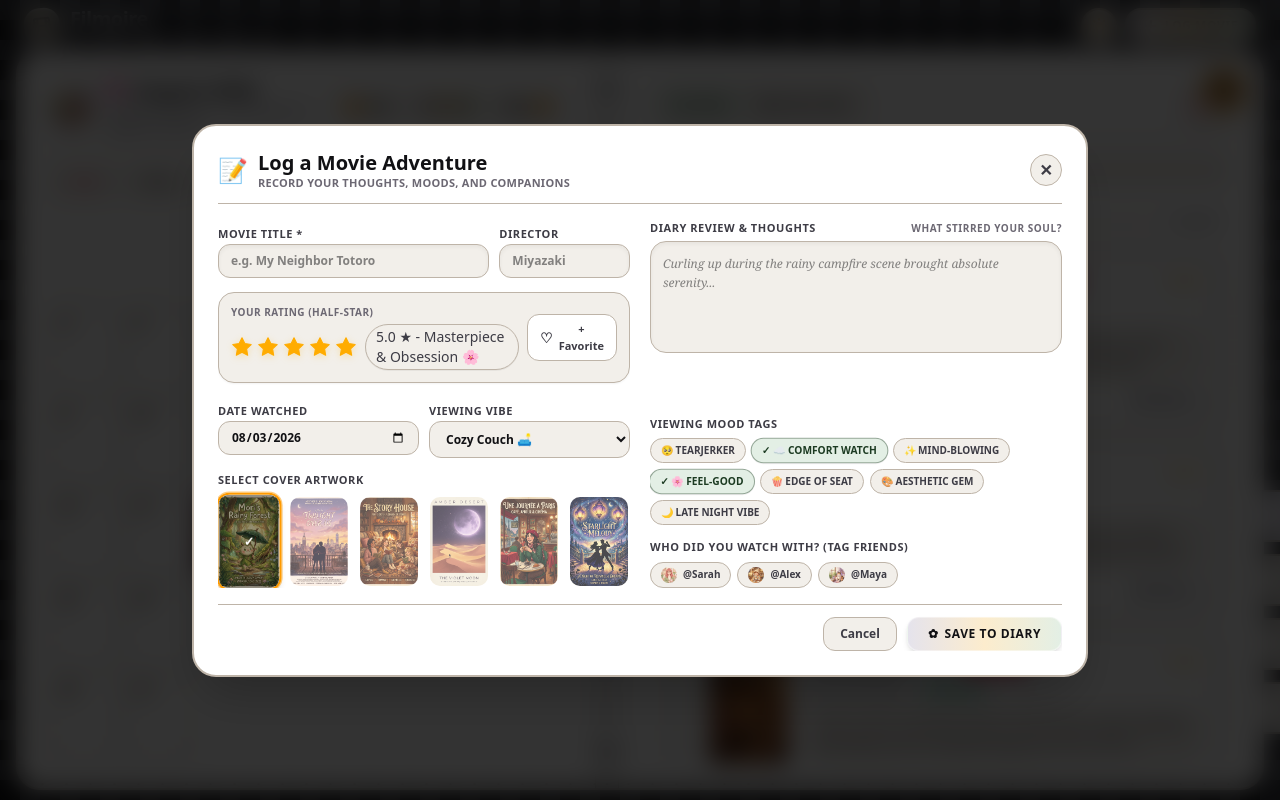
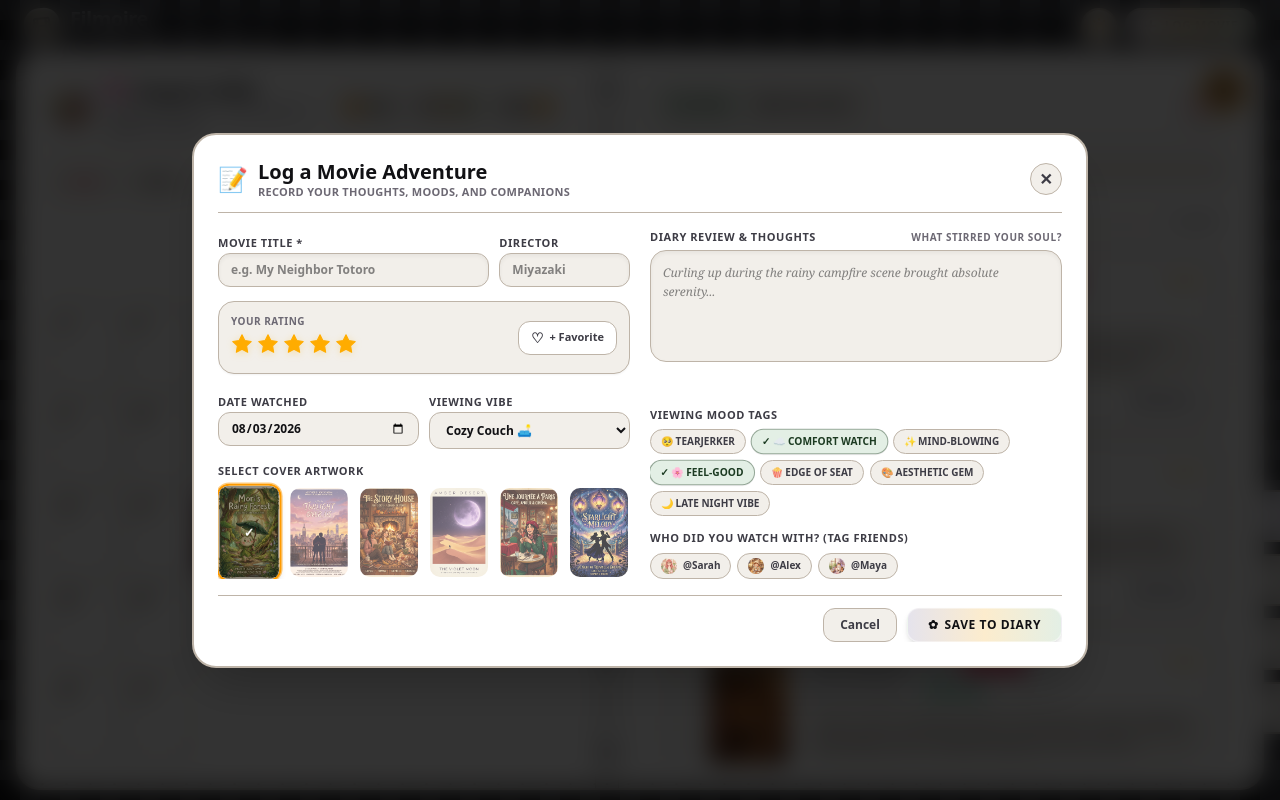
Before and after one commit to thereal4th/MOVIE-DIARY, a Next.js app: page / in a window 1280 px wide. Both pictures are taken after a click on the button "LOG MOVIE". Built offline with nearby package versions, Linux system fonts and the light colour scheme.

Commit message:
removed extra star rating label

```diff
--- a/components/library/WatchedLibrary.tsx
+++ b/components/library/WatchedLibrary.tsx
@@ -831,12 +831,10 @@ export const WatchedLibrary: React.FC = () => {
                     maxRating={5}
                     size="lg"
                     interactive={true}
+                    showTooltip={false}
                     onRatingChange={(val) => setUserTagRating(val)}
                   />
                 </div>
-                <span className="text-[11px] font-black font-mono px-3 py-0.5 rounded-full bg-amber-500/20 text-amber-500 border border-amber-500/30">
-                  {userTagRating.toFixed(1)} out of 5.0 Stars
-                </span>
               </div>
 
               {/* Comment & Diary Notes */}
--- a/components/modals/LogMovieModal.tsx
+++ b/components/modals/LogMovieModal.tsx
@@ -202,8 +202,8 @@ export const LogMovieModal: React.FC = () => {
               {/* Interactive Half-Star Rating & Favorite Switch */}
               <div className="p-3 rounded-2xl bg-[var(--surface-subtle)] border border-[var(--border-color)] flex items-center justify-between gap-2 shrink-0 shadow-xs">
                 <div>
-                  <span className="text-[10px] font-black text-[var(--text-muted)] uppercase tracking-wider block mb-1">Your Rating (Half-Star)</span>
-                  <StarRating rating={userRating} interactive={true} size="md" onRatingChange={(val) => setUserRating(val)} />
+                  <span className="text-[10px] font-black text-[var(--text-muted)] uppercase tracking-wider block mb-1">Your Rating</span>
+                  <StarRating rating={userRating} interactive={true} size="md" showTooltip={false} onRatingChange={(val) => setUserRating(val)} />
                 </div>
                 <button
                   type="button"
--- a/components/rating/StarRating.tsx
+++ b/components/rating/StarRating.tsx
@@ -15,7 +15,7 @@ export const StarRating: React.FC<StarRatingProps> = ({
   onRatingChange,
   size = 'md',
   interactive = false,
-  showTooltip = true,
+  showTooltip = false,
 }) => {
   const [hoverRating, setHoverRating] = useState<number | null>(null);
 
```
